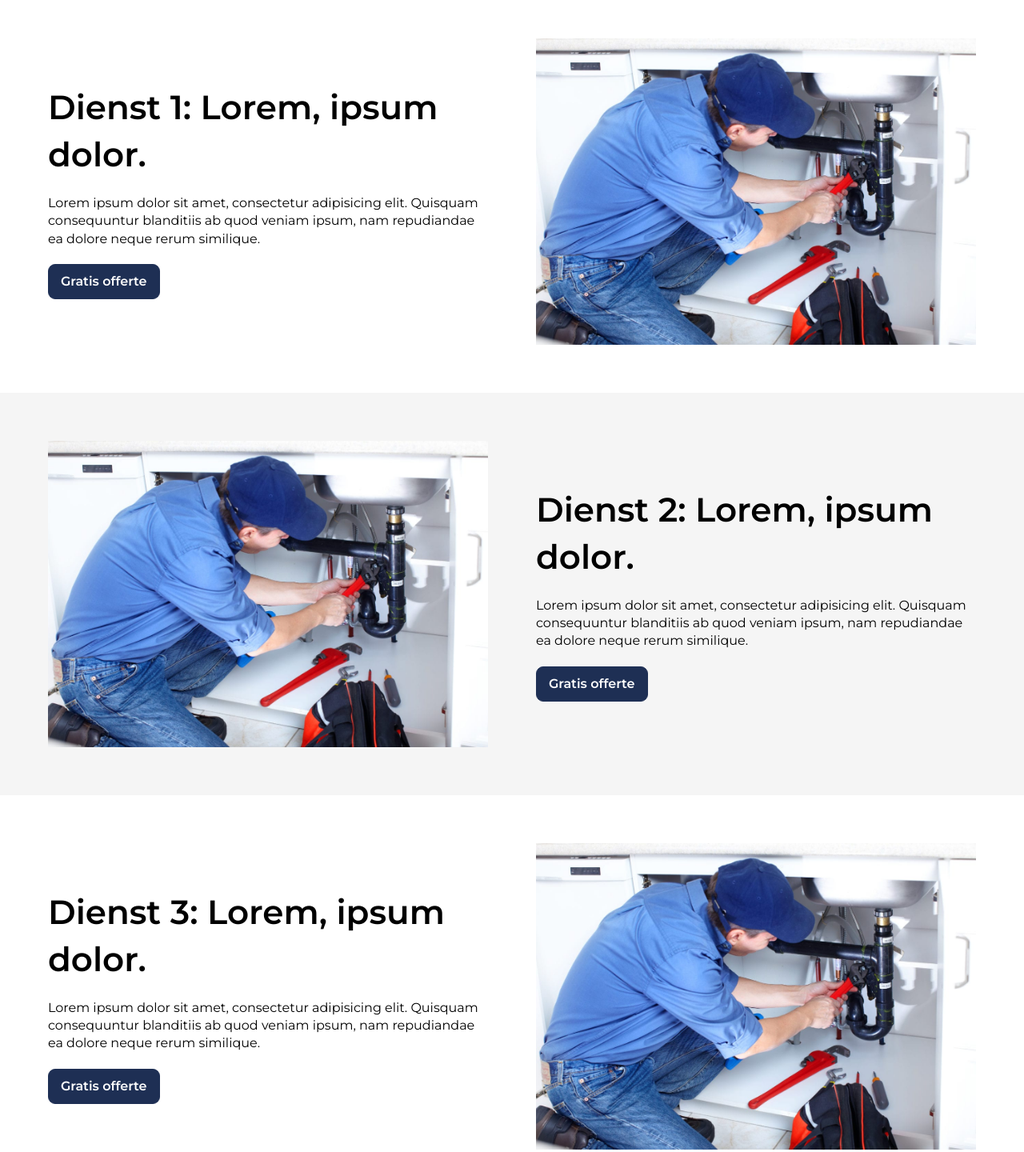
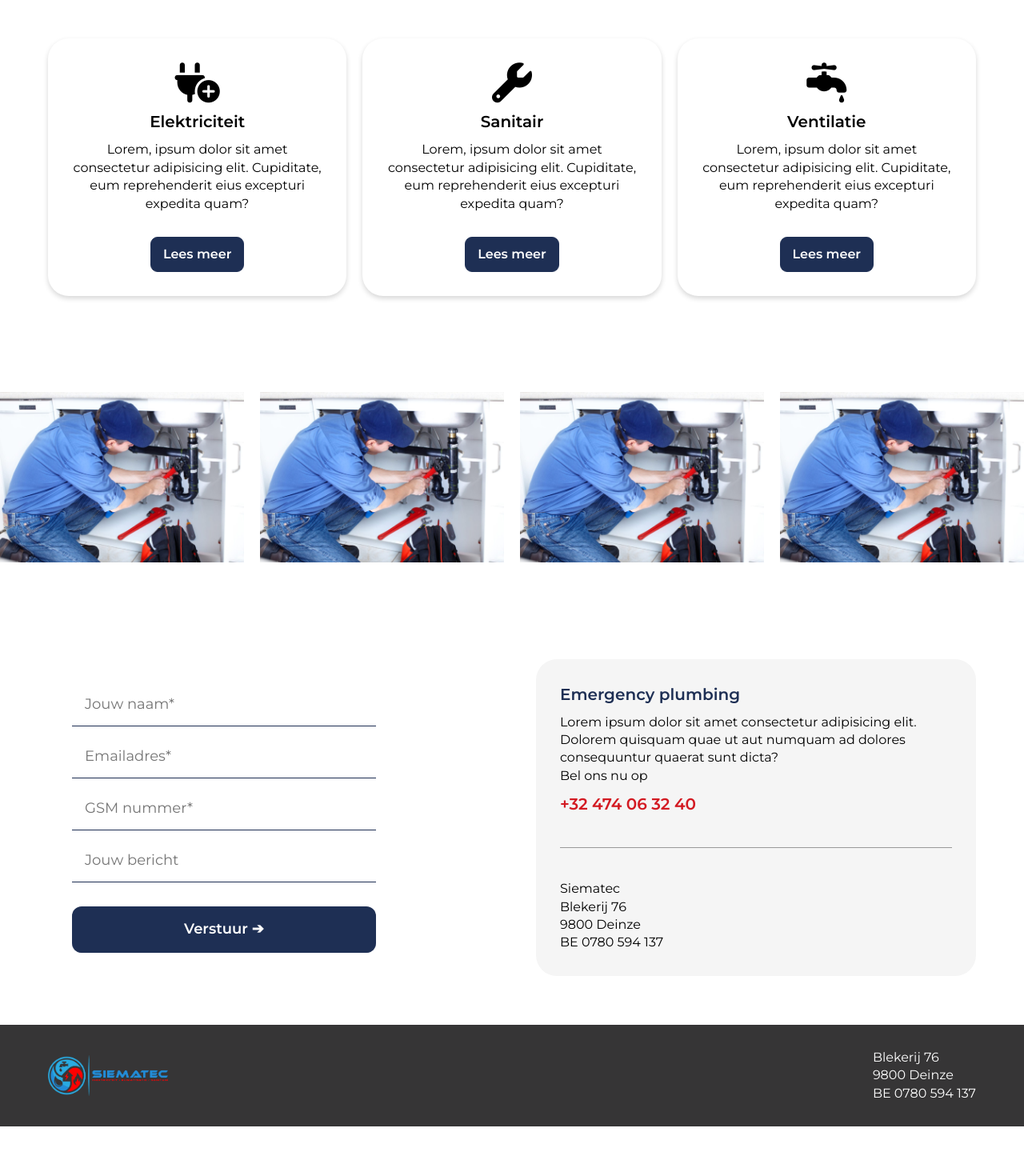
Before and after one commit to K1NGAARON/siematec, a plain HTML site: page diensten/index.html in a window 1280 px wide. Shown: the part 860-2300 px from the top of the page at 80% size. After the commit the page ends 2268 px from the top, so only its background shows below. Drawn offline with nearby package versions, Linux system fonts and the light colour scheme; files whose address does not match are found by name.

Commit message:
diensten overview pagina

```diff
--- a/diensten/css/style.css
+++ b/diensten/css/style.css
@@ -31,6 +31,68 @@
     margin-top: 0;
 }
 
+.content .wrapper .item {
+    align-items: center;
+    text-align: center;
+    padding: 30px;
+    border-radius: var(--borderRadius);
+    box-shadow: var(--boxShadow);
+}
+
+.content .wrapper .item i {
+    font-size: 50px;
+}
+
+.content .wrapper .item h5 {
+    font-size: 20px;
+    font-weight: 700;
+}
+
+.content .wrapper .item .btn {
+    margin-top: 20px;
+}
+
+.gallery.section .row {
+    max-width: none;
+    padding: 0;
+}
+
+.contact .form-wrapper {
+    box-shadow: none;
+}
+
+.contact .container {
+    display: flex;
+    flex-direction: column;
+    gap: 40px;
+    background-color: var(--light-grey);
+    padding: 30px;
+    border-radius: var(--borderRadius);
+}
+
+.contact .container .box {
+    display: flex;
+    flex-direction: column;
+    gap: 10px;
+}
+
+.contact .container .box:nth-child(1) {
+    border-bottom: 1px solid #00000060;
+    padding-bottom: 40px;
+}
+
+.contact .container .box h5 {
+    font-size: 20px;
+    font-weight: 600;
+    color: var(--primary);
+}
+
+.contact .container .box .cta {
+    font-size: 20px;
+    font-weight: 600;
+    color: var(--secondary);
+}
+
 @media (max-width: 560px) {
     .banner h1,
     .banner p {
--- a/diensten/index.html
+++ b/diensten/index.html
@@ -114,71 +114,109 @@
     </div>
 </div>
 
-<div class="section">
-    <div class="row">
-        <div class="col">
-            <h2>
-                Dienst 1: Lorem, ipsum dolor.
-            </h2>
-            <p>
-                Lorem ipsum dolor sit amet, consectetur adipisicing elit. Quisquam consequuntur blanditiis ab quod veniam ipsum, nam repudiandae ea dolore neque rerum similique.
-            </p>
-            <a href="/contact/" class="btn">
-                Gratis offerte
-            </a>
-        </div>
-        <div class="col">
-            <img src="/home/img/placeholder.jpeg" alt="">
+<div class="section content">
+    <div class="row flex-col center">
+        <div class="wrapper">
+            <div class="item">
+                <i class="fa-solid fa-plug-circle-plus"></i>
+                <h5>
+                    Elektriciteit
+                </h5>
+                <p>
+                    Lorem, ipsum dolor sit amet consectetur adipisicing elit. Cupiditate, eum reprehenderit eius excepturi expedita quam?
+                </p>
+                <a href="" class="btn">
+                    Lees meer
+                </a>
+            </div>
+            <div class="item">
+                <i class="fa-solid fa-wrench"></i>
+                <h5>
+                    Sanitair
+                </h5>
+                <p>
+                    Lorem, ipsum dolor sit amet consectetur adipisicing elit. Cupiditate, eum reprehenderit eius excepturi expedita quam?
+                </p>
+                <a href="" class="btn">
+                    Lees meer
+                </a>
+            </div>
+            <div class="item">
+                <i class="fa-solid fa-faucet-drip"></i>
+                <h5>
+                    Ventilatie
+                </h5>
+                <p>
+                    Lorem, ipsum dolor sit amet consectetur adipisicing elit. Cupiditate, eum reprehenderit eius excepturi expedita quam?
+                </p>
+                <a href="" class="btn">
+                    Lees meer
+                </a>
+            </div>
         </div>
     </div>
 </div>
 
-<div class="section grey">
-    <div class="row reverse">
-        <div class="col">
-            <h2>
-                Dienst 2: Lorem, ipsum dolor.
-            </h2>
-            <p>
-                Lorem ipsum dolor sit amet, consectetur adipisicing elit. Quisquam consequuntur blanditiis ab quod veniam ipsum, nam repudiandae ea dolore neque rerum similique.
-            </p>
-            <a href="/contact/" class="btn">
-                Gratis offerte
-            </a>
-        </div>
-        <div class="col">
-            <img src="/home/img/placeholder.jpeg" alt="">
+<div class="section gallery">
+    <div class="row flex-col center">
+        <div class="wrapper gallery" id="gallery">
+            <div class="item">
+                <img src="/home/img/placeholder.jpeg" alt="">
+            </div>
+            <div class="item">
+                <img src="/home/img/placeholder.jpeg" alt="">
+            </div>
+            <div class="item">
+                <img src="/home/img/placeholder.jpeg" alt="">
+            </div>
+            <div class="item">
+                <img src="/home/img/placeholder.jpeg" alt="">
+            </div>
         </div>
     </div>
 </div>
 
-<div class="section">
+<div class="section contact">
     <div class="row">
         <div class="col">
-            <h2>
-                Dienst 3: Lorem, ipsum dolor.
-            </h2>
-            <p>
-                Lorem ipsum dolor sit amet, consectetur adipisicing elit. Quisquam consequuntur blanditiis ab quod veniam ipsum, nam repudiandae ea dolore neque rerum similique.
-            </p>
-            <a href="/contact/" class="btn">
-                Gratis offerte
-            </a>
+            <div class="form-wrapper">
+                <form action="https://formspree.io/f/xgebrzkd" method="post" class="validate contact-form" target="_blank" novalidate>
+                    <input type="text" value="" name="FNAME" placeholder="Jouw naam*" required>
+                    <input type="email" value="" name="EMAIL" placeholder="Emailadres*" required>
+                    <input type="text" value="" name="PHONE" placeholder="GSM nummer*" required>
+                    <input type="text" value="" name="MESSAGE"placeholder="Jouw bericht">
+                    <input type="submit" value="Verstuur ➔" name="subscribe" class="btn">
+                </form>
+            </div>
         </div>
         <div class="col">
-            <img src="/home/img/placeholder.jpeg" alt="">
+            <div class="container">
+                <div class="box">
+                    <h5>
+                        Emergency plumbing
+                    </h5>
+                    <p>
+                        Lorem ipsum dolor sit amet consectetur adipisicing elit. Dolorem quisquam quae ut aut numquam ad dolores consequuntur quaerat sunt dicta?
+                        <br>
+                        Bel ons nu op
+                    </p>
+                    <a href="" class="cta">
+                        +32 474 06 32 40
+                    </a>
+                </div>
+                <div class="box">
+                    <p>
+                        Siematec
+                        <br>
+                        Blekerij 76
+                        <br>
+                        9800  Deinze
+                        <br>
+                        BE 0780 594 137
+                    </p>
+                </div>
+            </div>
         </div>
-    </div>
-</div>
-
-<div class="section contact grey">
-    <div class="row flex-col center">
-        <h2>
-            Contacteer Siematec
-        </h2>
-        <a href="/contact/" class="btn">
-            Contacteer ons
-        </a>
     </div>
 </div>
 
```
